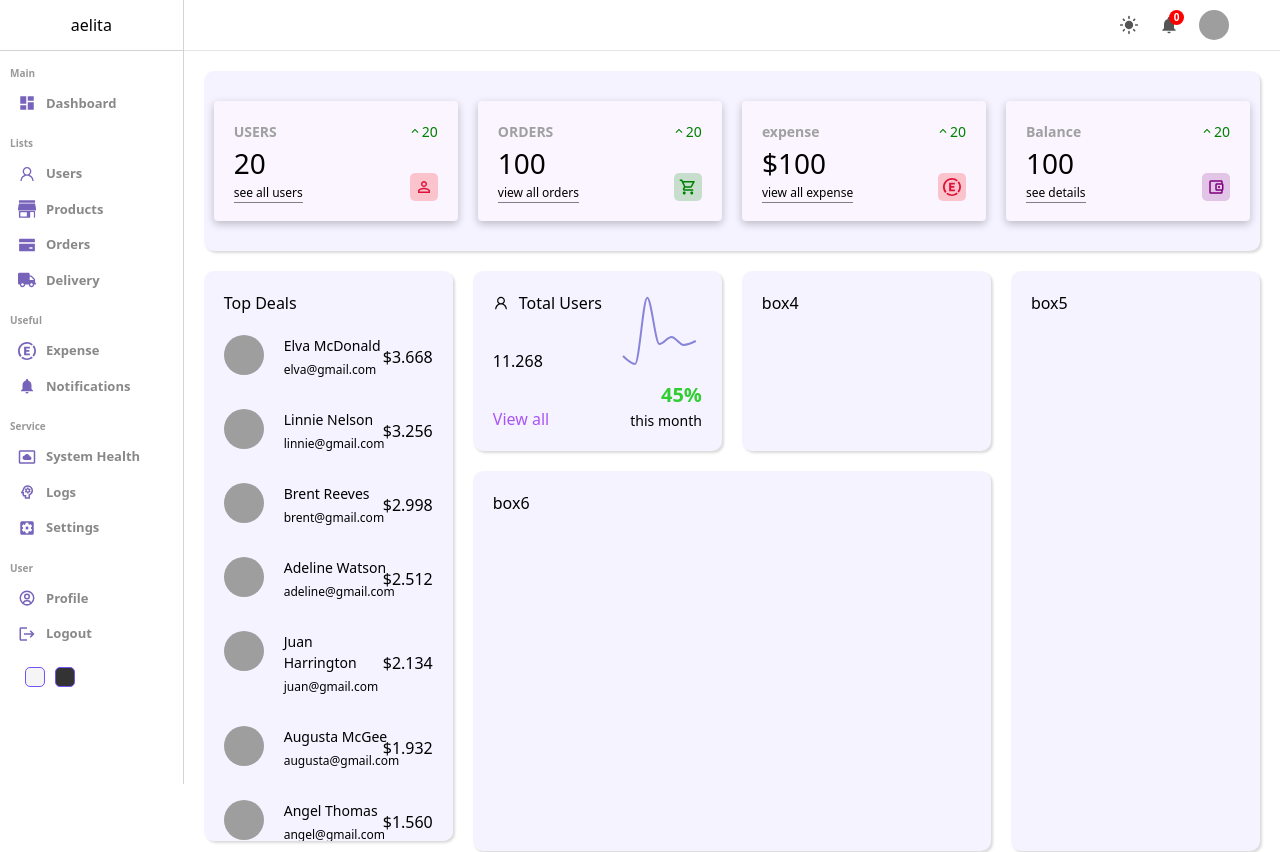
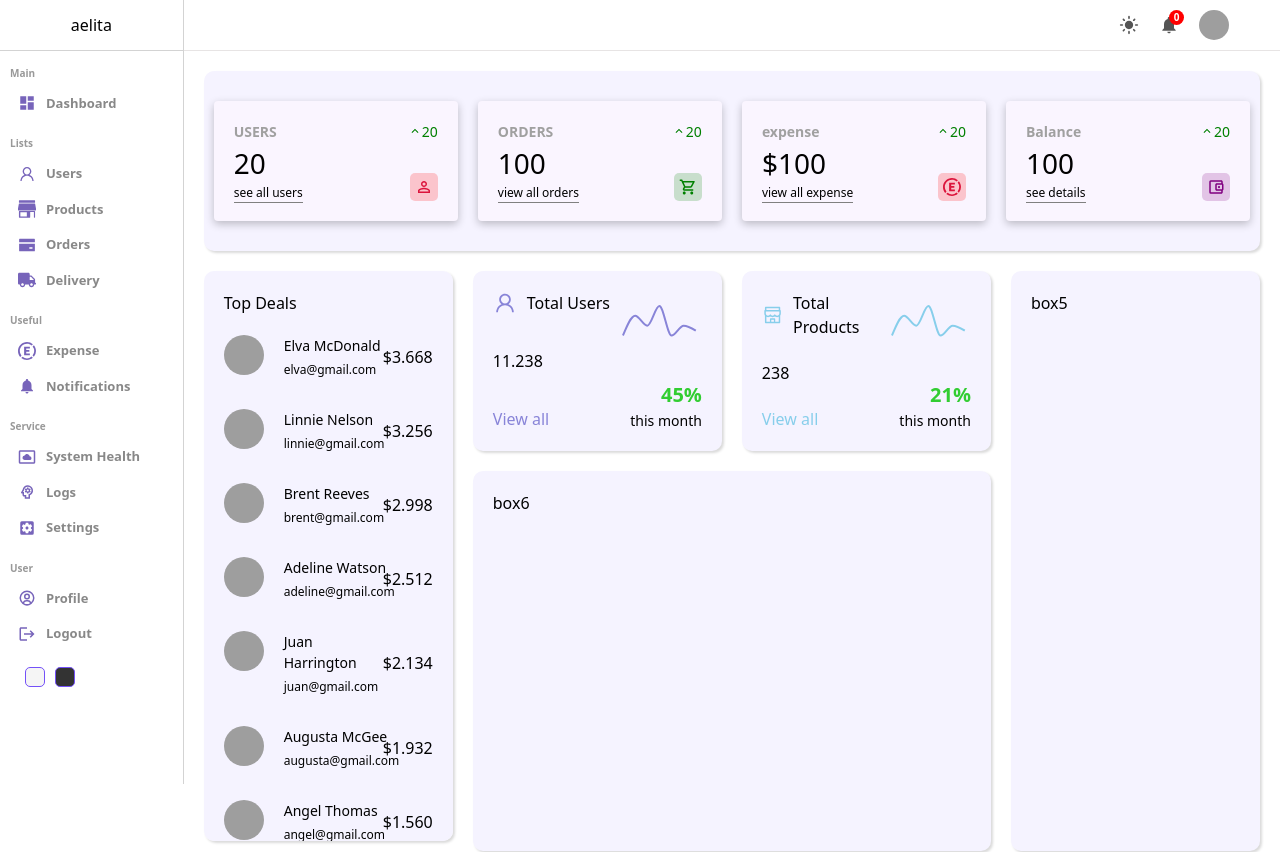
Before and after one commit to lyokocode/pern-auth, a React (Vite) app in the folder client/: page / in a window 1280 px wide. Shown: the top 852 px of the page. Built offline with nearby package versions, Linux system fonts and the light colour scheme; sample sign-in values are in the browser's storage; grey boxes are pictures that could not be loaded.

Commit message:
dynamic chartBox

```diff
--- a/client/src/components/chart/ChartBox.jsx
+++ b/client/src/components/chart/ChartBox.jsx
@@ -1,26 +1,26 @@
 import { LineChart, Line, Tooltip, ResponsiveContainer } from 'recharts';
 import "../../styles/chart/chartBox.scss"
-import { userChartData } from '../../data';
 import { Link } from 'react-router-dom';
-import { AiOutlineUser } from 'react-icons/ai';
 
-export const ChartBox = () => {
+
+export const ChartBox = (props) => {
+    console.log(props)
     return (
         <div className="chartBox">
             <div className="boxInfo">
                 <div className="title">
-                    <AiOutlineUser size={16} />
-                    <span>Total Users</span>
+                    <props.icon size={24} color={props.color} />
+                    <span>{props.title}</span>
                 </div>
-                <h1>11.268</h1>
-                <Link to="/" style={{ color: "#a855f7" }}>
+                <h1>{props.number}</h1>
+                <Link to="/" style={{ color: props.color }}>
                     View all
                 </Link>
             </div>
             <div className="chartInfo">
                 <div className="chart">
                     <ResponsiveContainer width="99%" height="100%">
-                        <LineChart data={userChartData}>
+                        <LineChart data={props.chartData}>
                             <Tooltip
                                 contentStyle={{ background: "transparent", border: "none" }}
                                 labelStyle={{ display: "none" }}
@@ -28,8 +28,8 @@ export const ChartBox = () => {
                             />
                             <Line
                                 type="monotone"
-                                dataKey="pv"
-                                stroke="#8884d8"
+                                dataKey={props.dataKey}
+                                stroke={props.color}
                                 strokeWidth={2}
                                 dot={false}
                             />
@@ -39,9 +39,9 @@ export const ChartBox = () => {
                 <div className="texts">
                     <span
                         className="percentage"
-                        style={{ color: "limegreen" }}
+                        style={{ color: props.percentage < 0 ? "tomato" : "limegreen" }}
                     >
-                        45%
+                        {props.percentage}%
                     </span>
                     <span className="duration">this month</span>
                 </div>
--- a/client/src/data.js
+++ b/client/src/data.js
@@ -1,3 +1,5 @@
+import { AiOutlineShop, AiOutlineUser } from "react-icons/ai";
+
 export const topDealUsers = [
     {
         id: 1,
@@ -50,47 +52,38 @@ export const topDealUsers = [
     },
 ];
 
-export const userChartData = [
-    {
-        name: 'Page A',
-        uv: 4000,
-        pv: 2400,
-        amt: 2400,
-    },
-    {
-        name: 'Page B',
-        uv: 3000,
-        pv: 1398,
-        amt: 2210,
-    },
-    {
-        name: 'Page C',
-        uv: 2000,
-        pv: 9800,
-        amt: 2290,
-    },
-    {
-        name: 'Page D',
-        uv: 2780,
-        pv: 3908,
-        amt: 2000,
-    },
-    {
-        name: 'Page E',
-        uv: 1890,
-        pv: 4800,
-        amt: 2181,
-    },
-    {
-        name: 'Page F',
-        uv: 2390,
-        pv: 3800,
-        amt: 2500,
-    },
-    {
-        name: 'Page G',
-        uv: 3490,
-        pv: 4300,
-        amt: 2100,
-    },
-];
+export const userChartData = {
+    color: "#8884d8",
+    icon: AiOutlineUser,
+    title: "Total Users",
+    number: "11.238",
+    dataKey: "users",
+    percentage: 45,
+    chartData: [
+        { name: "Sun", users: 400 },
+        { name: "Mon", users: 600 },
+        { name: "Tue", users: 500 },
+        { name: "Wed", users: 700 },
+        { name: "Thu", users: 400 },
+        { name: "Fri", users: 500 },
+        { name: "Sat", users: 450 },
+    ],
+}
+
+export const productChartData = {
+    color: "skyblue",
+    icon: AiOutlineShop,
+    title: "Total Products",
+    number: "238",
+    dataKey: "products",
+    percentage: 21,
+    chartData: [
+        { name: "Sun", products: 400 },
+        { name: "Mon", products: 600 },
+        { name: "Tue", products: 500 },
+        { name: "Wed", products: 700 },
+        { name: "Thu", products: 400 },
+        { name: "Fri", products: 500 },
+        { name: "Sat", products: 450 },
+    ],
+};
--- a/client/src/pages/Home.jsx
+++ b/client/src/pages/Home.jsx
@@ -1,4 +1,5 @@
 import { ChartBox, TopBox, Widget } from "../components"
+import { productChartData, userChartData } from "../data"
 import "../styles/home.scss"
 
 export const Home = () => {
@@ -20,8 +21,8 @@ export const Home = () => {
             </div>
 
             {/* chartBox */}
-            <div className="box box3"> <ChartBox /></div>
-            <div className="box box4"> box4</div>
+            <div className="box box3"> <ChartBox {...userChartData} /></div>
+            <div className="box box4"> <ChartBox {...productChartData} /> </div>
             <div className="box box5"> box5</div>
             <div className="box box6"> box6</div>
             <div className="box box7"> box7</div>
```
